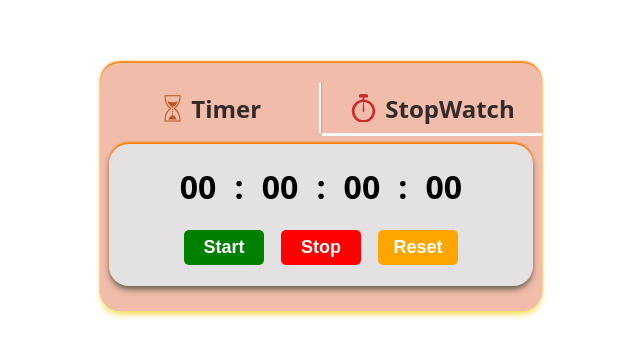
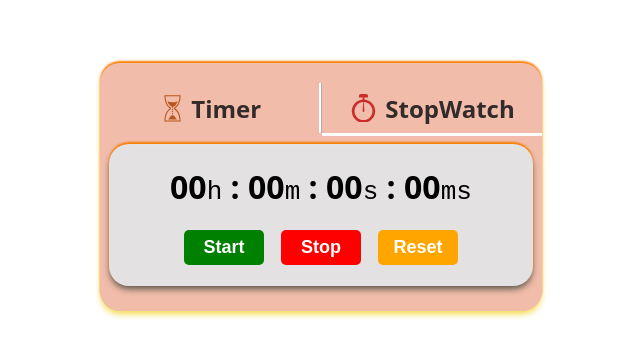
Before and after one commit to AnandaSH-8/Timer-StopWatch, a React (Vite) app: page / in a window 1280 px wide. Both pictures are taken after a click on the element "StopWatch". Shown: the top 358 px of the page, without its empty margins (319-959 px from the left). Built offline with nearby package versions, Linux system fonts and the light colour scheme.

Commit message:
Add some modifications

```diff
--- a/src/App.module.css
+++ b/src/App.module.css
@@ -64,3 +64,7 @@ button{
 button:hover{
   box-shadow: rgb(81, 25, 25) 0px -2px 2px 0px, rgba(64, 21, 21, 0.971) 0px 4px 6px -1px, transparent 0px 1px 0px inset;
 }
+
+kbd{
+  font-weight: 100;
+}
--- a/src/Components/stopwatch.jsx
+++ b/src/Components/stopwatch.jsx
@@ -80,13 +80,13 @@ export class StopWatch extends Component
         return <div className={Style.Timer}>
             {/* <h1 style={{margin:0}}>Stop Watch</h1> */}
             <div className={Style.watchBox}>
-                <h1>{hours > 9?hours:hours="0"+hours}</h1>
+                <h1>{hours > 9?hours:hours="0"+hours}<kbd>h</kbd></h1>
                 <h1>:</h1>
-                <h1>{minutes> 9?minutes:minutes="0"+minutes}</h1>
+                <h1>{minutes> 9?minutes:minutes="0"+minutes}<kbd>m</kbd></h1>
                 <h1>:</h1>
-                <h1>{seconds> 9?seconds:seconds="0"+seconds}</h1>
+                <h1>{seconds> 9?seconds:seconds="0"+seconds}<kbd>s</kbd></h1>
                 <h1>:</h1>
-                <h1>{millisecs> 9?millisecs:millisecs="0"+millisecs}</h1>
+                <h1>{millisecs> 9?millisecs:millisecs="0"+millisecs}<kbd>ms</kbd></h1>
             </div>
             <div>
                 <button style={{background:start?"red":"green"}} className={Style.Buttons}  disabled={start}
--- a/src/Components/timer.jsx
+++ b/src/Components/timer.jsx
@@ -101,11 +101,11 @@ export class Timer extends Component
                     :
                     <div className={Style.watchBox} onClick={()=>{
                         this.setState({...this.state,input:true})}}>
-                        <h1>{hours > 9?hours:hours="0"+hours}</h1>
+                        <h1>{hours > 9?hours:hours="0"+hours}<kbd>h</kbd></h1>
                         <h1>:</h1>
-                        <h1>{minutes> 9?minutes:minutes="0"+minutes}</h1>
+                        <h1>{minutes> 9?minutes:minutes="0"+minutes}<kbd>m</kbd></h1>
                         <h1>:</h1>
-                        <h1>{seconds> 9?seconds:seconds="0"+seconds}</h1>
+                        <h1>{seconds> 9?seconds:seconds="0"+seconds}<kbd>s</kbd></h1>
                     </div>
                 }
             <div>
```
